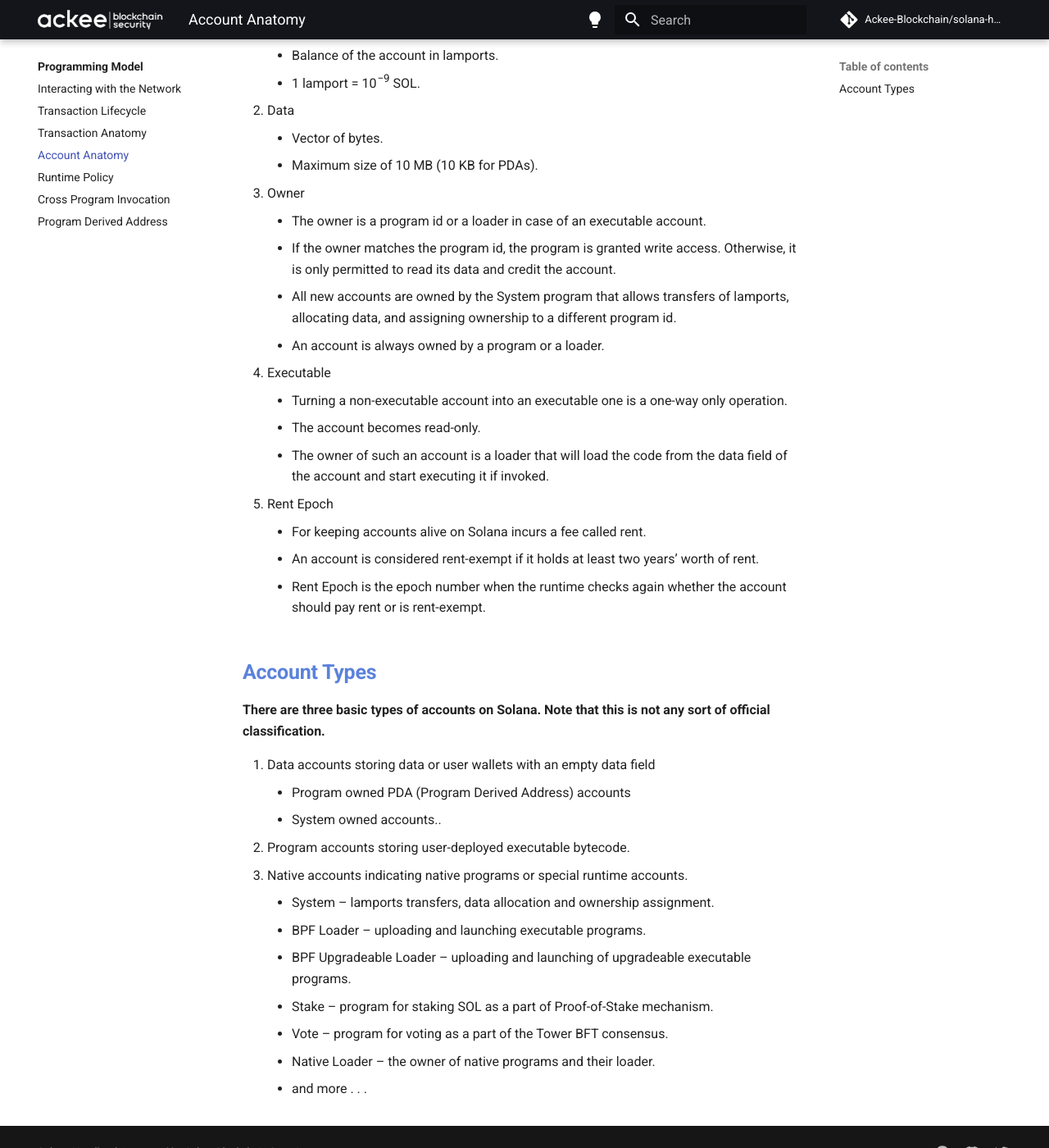
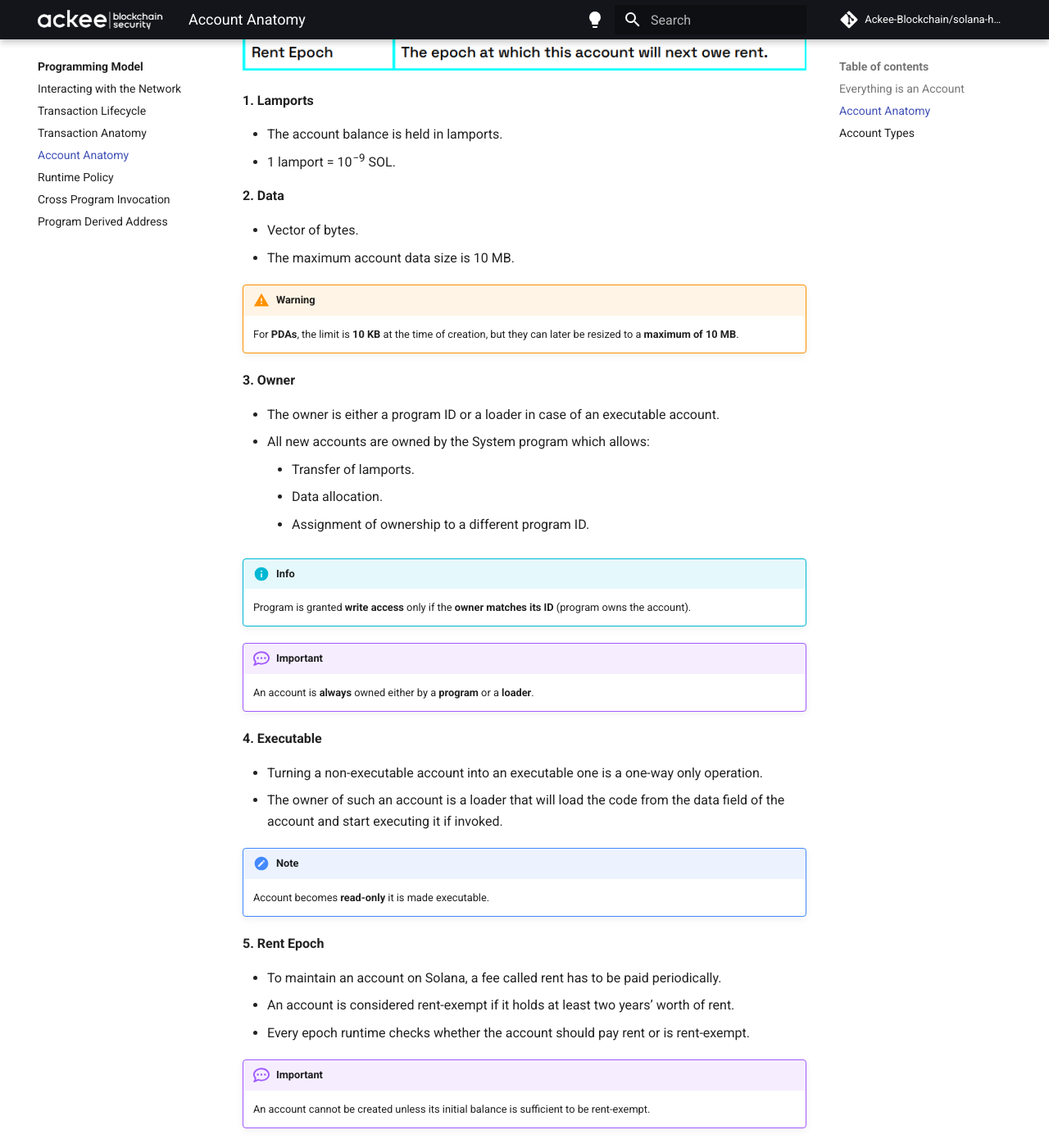
Before and after one commit to vmpyre/solana-handbook, an MkDocs documentation site: the page built from docs/handbook/chapter3/account-anatomy.md, in a window 1280 px wide and 1400 px high, scrolled down 936 px. Shown: the whole window at 82% size. Built offline with MkDocs 1.6.1 and Material for MkDocs 9.7.7, drawn with Linux system fonts in a browser that asks for light colours; comment, search, counter and statistics services are not loaded; some of the changed text lies outside the part shown.

Commit message:
update account anatomy

```diff
--- a/docs/handbook/chapter3/account-anatomy.md
+++ b/docs/handbook/chapter3/account-anatomy.md
@@ -1,48 +1,71 @@
-Just as in UNIX "everything is a file", in Solana "everything is an account". In other words, an account is a memory buffer, an equivalent of a file in any file system. Its main purpose is to store states between instructions and transactions. An address often referred to as a public key or pubkey, is used to look up an account. Solana’s account system can therefore be considered a key-value database system.
+## Everything is an Account
 
-**The key may be one of the following:**
+Just as in UNIX, where "everything is a file", in Solana "everything is an account". In other words, an account is a memory buffer that functions similarly to a file in a file system. The main purpose of an account is to store state between instructions and transactions. Each account is identified by an address (a public key) and Solana’s account system can therefore be viewed as  key-value database.
 
-- An ed25519 public key.
-- A program-derived account address or in short as PDA (32byte value forced off the ed25519 curve).
-- A hash of an ed25519 public key with a 32-character string
+!!! note
 
-**The structure of an account is shown in the following table:**
+    The key may be one of the following:
+
+    - An ed25519 public key.
+    - A [program derived address (PDA)](./program-derived-address.md).
+
+## Account Anatomy
+
 ![Account Layout](./../../images/account-layout.png)
 
-1. Lamports
-    - Balance of the account in lamports.
-    - 1 lamport = 10<sup>−9</sup> SOL.
-2. Data
-    - Vector of bytes.
-    - Maximum size of 10 MB (10 KB for PDAs).
-3. Owner
-    - The owner is a program id or a loader in case of an executable account.
-    - If the owner matches the program id, the program is granted write access. Otherwise, it is only permitted to read its data and credit the account.
-    - All new accounts are owned by the System program that allows transfers of lamports, allocating data, and assigning ownership to a different program id.
-    - An account is always owned by a program or a loader.
-4. Executable
-    - Turning a non-executable account into an executable one is a one-way only operation.
-    - The account becomes read-only.
-    - The owner of such an account is a loader that will load the code from the data field of the account and start executing it if invoked.
-5. Rent Epoch
-    - For keeping accounts alive on Solana incurs a fee called rent.
-    - An account is considered rent-exempt if it holds at least two years’ worth of rent.
-    - Rent Epoch is the epoch number when the runtime checks again whether the account should pay rent or is rent-exempt.
+**1. Lamports**
+
+  - The account balance is held in lamports.
+  - 1 lamport = 10<sup>−9</sup> SOL.
+
+**2. Data**
+
+  - Vector of bytes.
+  - The maximum account data size is 10 MB.
+
+!!! warning
+
+    For **PDAs**, the limit is **10 KB** at the time of creation, but they can later be resized to a **maximum of 10 MB**.
+
+**3. Owner**
+
+  - The owner is either a program ID or a loader in case of an executable account.
+  - All new accounts are owned by the System program which allows:
+    -  Transfer of lamports.
+    -  Data allocation.
+    -  Assignment of ownership to a different program ID.
+
+!!! info
+
+    Program is granted **write access** only if the **owner matches its ID** (program owns the account).
+
+!!! important
+
+    An account is **always** owned either by a **program** or a **loader**.
+
+**4. Executable**
+
+  - Turning a non-executable account into an executable one is a one-way only operation.
+  - The owner of such an account is a loader that will load the code from the data field of the account and start executing it if invoked.
+
+!!! note
+
+    Account becomes **read-only** it is made executable.
+
+**5. Rent Epoch**
+
+  - To maintain an account on Solana, a fee called rent has to be paid periodically.
+  - An account is considered rent-exempt if it holds at least two years’ worth of rent.
+  - Every epoch runtime checks whether the account should pay rent or is rent-exempt.
+
+!!! important
+
+    An account cannot be created unless its initial balance is sufficient to be rent-exempt.
 
 ## Account Types
 
-**There are three basic types of accounts on Solana. Note that this is not any sort of official
-classification.**
+There are 3 types of Solana accounts:
 
-1. Data accounts storing data or user wallets with an empty data field
-    - Program owned PDA (Program Derived Address) accounts
-    - System owned accounts..
-2. Program accounts storing user-deployed executable bytecode.
-3. Native accounts indicating native programs or special runtime accounts.
-    - System – lamports transfers, data allocation and ownership assignment.
-    - BPF Loader – uploading and launching executable programs.
-    - BPF Upgradeable Loader – uploading and launching of upgradeable executable programs.
-    - Stake – program for staking SOL as a part of Proof-of-Stake mechanism.
-    - Vote – program for voting as a part of the Tower BFT consensus.
-    - Native Loader – the owner of native programs and their loader.
-    - and more . . .
+1. **Data accounts** - These accounts serve as containers for storing and retrieving data.
+2. **Program accounts** - These accounts store user-deployed executable bytecode.
+3. **Native accounts** - These accounts hold Solana's built-in programs such as the System program, the BPF Loader, and others.
```
